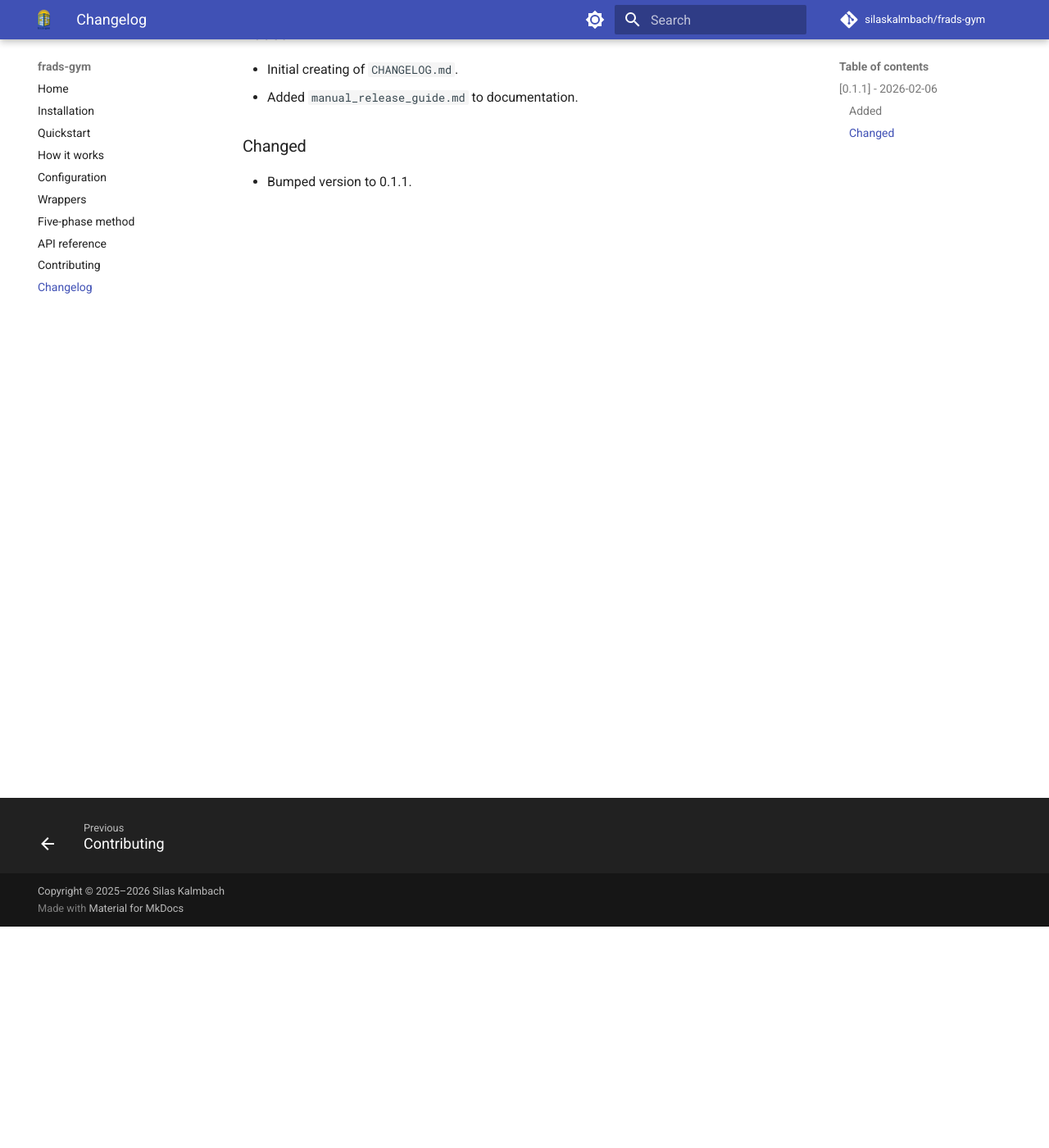
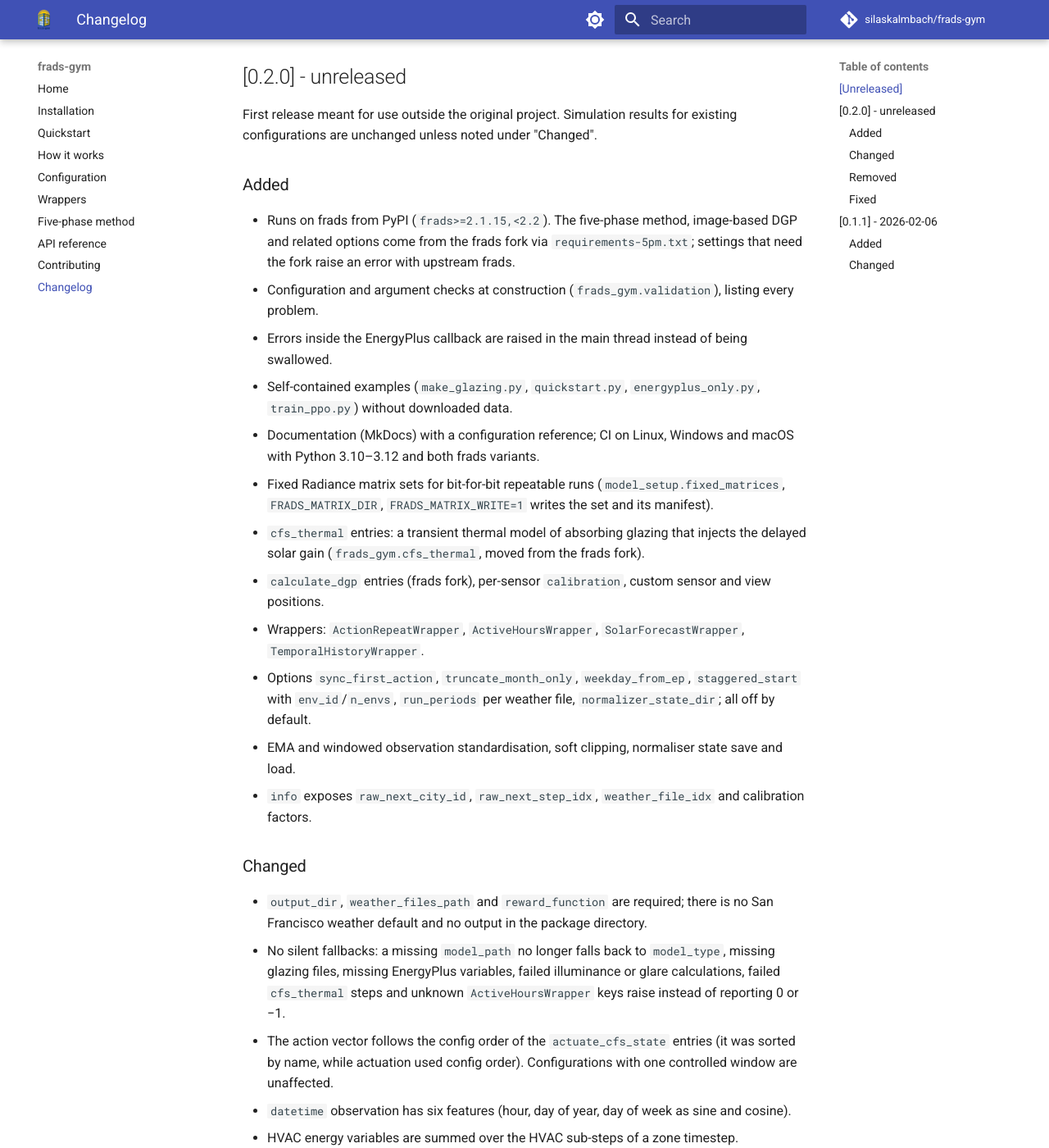
Before and after one commit to silaskalmbach/frads-gym, an MkDocs documentation site: the page built from docs/changelog.md, in a window 1280 px wide and 1400 px high, scrolled down 270 px. Shown: the whole window at 82% size. Built offline with MkDocs 1.6.1 and Material for MkDocs 9.7.7, drawn with Linux system fonts in a browser that asks for light colours; comment, search, counter and statistics services are not loaded; some of the changed text lies outside the part shown.

Commit message:
Prepare release 0.2.0: changelog, citation, templates, release checklist
Version 0.2.0 with a changelog of everything since 0.1.1, CITATION.cff on
the Zenodo concept DOI, a code of conduct, issue and pull request templates
and RELEASE.md, which lists every outward step (TestPyPI, tag, GitHub
release with Zenodo and docs, PyPI) separately. No workflow uploads to PyPI.

```diff
--- a/CHANGELOG.md
+++ b/CHANGELOG.md
@@ -1,6 +1,61 @@
 # Changelog
 
-All notable changes to this project will be documented in this file.
+All notable changes to this project are documented in this file. The format follows
+[Keep a Changelog](https://keepachangelog.com/en/1.1.0/); versions follow [Semantic Versioning](https://semver.org/).
+
+## [Unreleased]
+
+## [0.2.0] - unreleased
+
+First release meant for use outside the original project. Simulation results for existing configurations
+are unchanged unless noted under "Changed".
+
+### Added
+
+- Runs on frads from PyPI (`frads>=2.1.15,<2.2`). The five-phase method, image-based DGP and related
+  options come from the frads fork via `requirements-5pm.txt`; settings that need the fork raise an error
+  with upstream frads.
+- Configuration and argument checks at construction (`frads_gym.validation`), listing every problem.
+- Errors inside the EnergyPlus callback are raised in the main thread instead of being swallowed.
+- Self-contained examples (`make_glazing.py`, `quickstart.py`, `energyplus_only.py`, `train_ppo.py`)
+  without downloaded data.
+- Documentation (MkDocs) with a configuration reference; CI on Linux, Windows and macOS with
+  Python 3.10–3.12 and both frads variants.
+- Fixed Radiance matrix sets for bit-for-bit repeatable runs (`model_setup.fixed_matrices`,
+  `FRADS_MATRIX_DIR`, `FRADS_MATRIX_WRITE=1` writes the set and its manifest).
+- `cfs_thermal` entries: a transient thermal model of absorbing glazing that injects the delayed solar
+  gain (`frads_gym.cfs_thermal`, moved from the frads fork).
+- `calculate_dgp` entries (frads fork), per-sensor `calibration`, custom sensor and view positions.
+- Wrappers: `ActionRepeatWrapper`, `ActiveHoursWrapper`, `SolarForecastWrapper`, `TemporalHistoryWrapper`.
+- Options `sync_first_action`, `truncate_month_only`, `weekday_from_ep`, `staggered_start` with
+  `env_id`/`n_envs`, `run_periods` per weather file, `normalizer_state_dir`; all off by default.
+- EMA and windowed observation standardisation, soft clipping, normaliser state save and load.
+- `info` exposes `raw_next_city_id`, `raw_next_step_idx`, `weather_file_idx` and calibration factors.
+
+### Changed
+
+- `output_dir`, `weather_files_path` and `reward_function` are required; there is no San Francisco
+  weather default and no output in the package directory.
+- No silent fallbacks: a missing `model_path` no longer falls back to `model_type`, missing glazing files,
+  missing EnergyPlus variables, failed illuminance or glare calculations, failed `cfs_thermal` steps and
+  unknown `ActiveHoursWrapper` keys raise instead of reporting 0 or −1.
+- The action vector follows the config order of the `actuate_cfs_state` entries (it was sorted by name,
+  while actuation used config order). Configurations with one controlled window are unaffected.
+- `datetime` observation has six features (hour, day of year, day of week as sine and cosine).
+- HVAC energy variables are summed over the HVAC sub-steps of a zone timestep.
+- English messages and documentation throughout.
+
+### Removed
+
+- `calculate_wpi` entries (use `calculate_illuminance` with `"post_processing": "mean"`).
+- `normalizer_state_path` (use `normalizer_state_dir`).
+- The bundled `pyenergyplus` wheels and the example data files.
+
+### Fixed
+
+- Deadlocks and hangs at EnergyPlus teardown and after step timeouts.
+- Observation shapes with several parallel environments; element-wise standardisation of array
+  observations.
 
 ## [0.1.1] - 2026-02-06
 
```
Also changed, not shown: CODE_OF_CONDUCT.md (added, +7 -0 lines), RELEASE.md (added, +66 -0 lines), docs/quickstart.md (+3 -2 lines), pyproject.toml (+13 -5 lines), .github/ISSUE_TEMPLATE/bug_report.md (added), .github/ISSUE_TEMPLATE/feature_request.md (added), .github/PULL_REQUEST_TEMPLATE.md (added), 1 other file.
